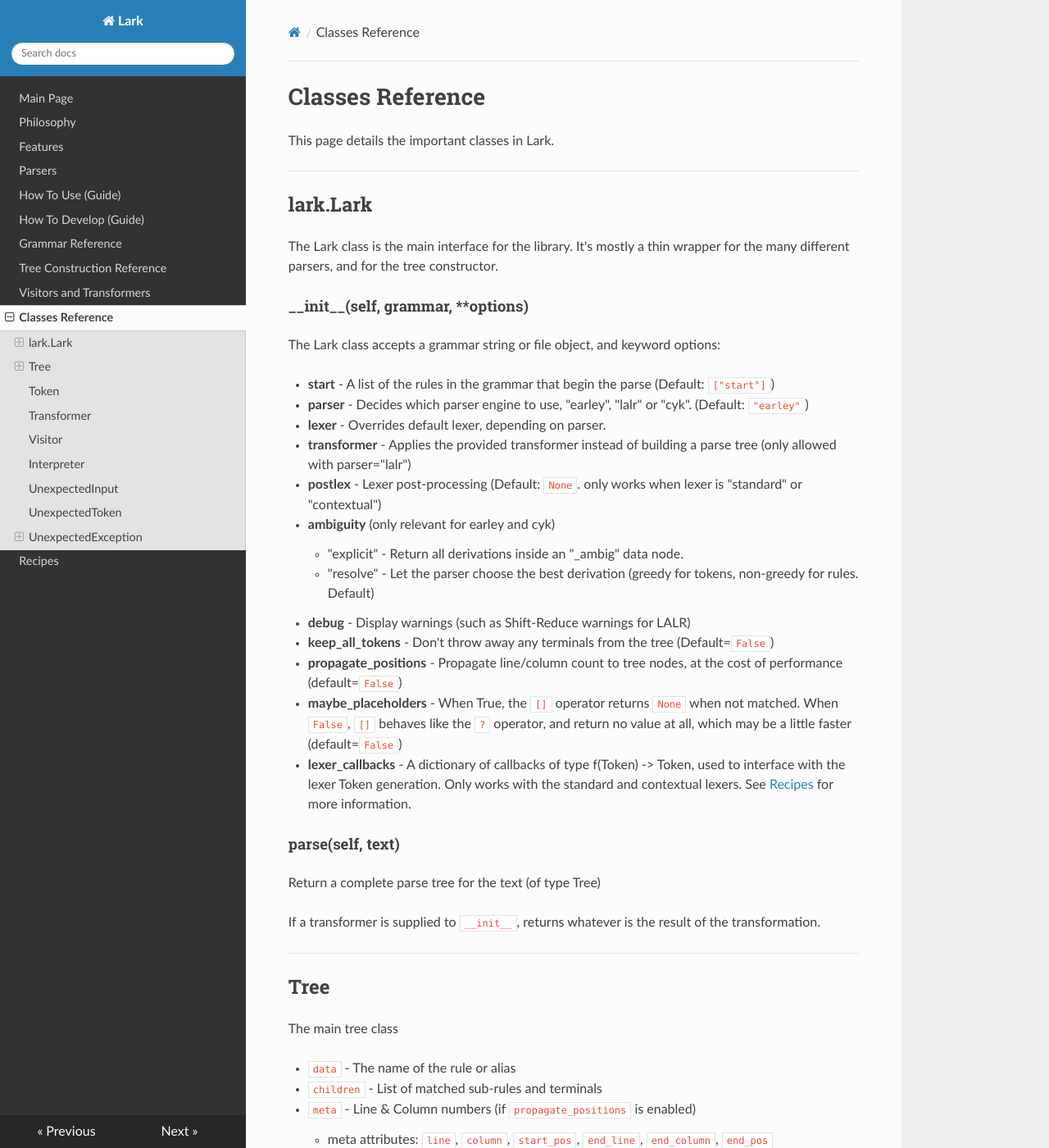
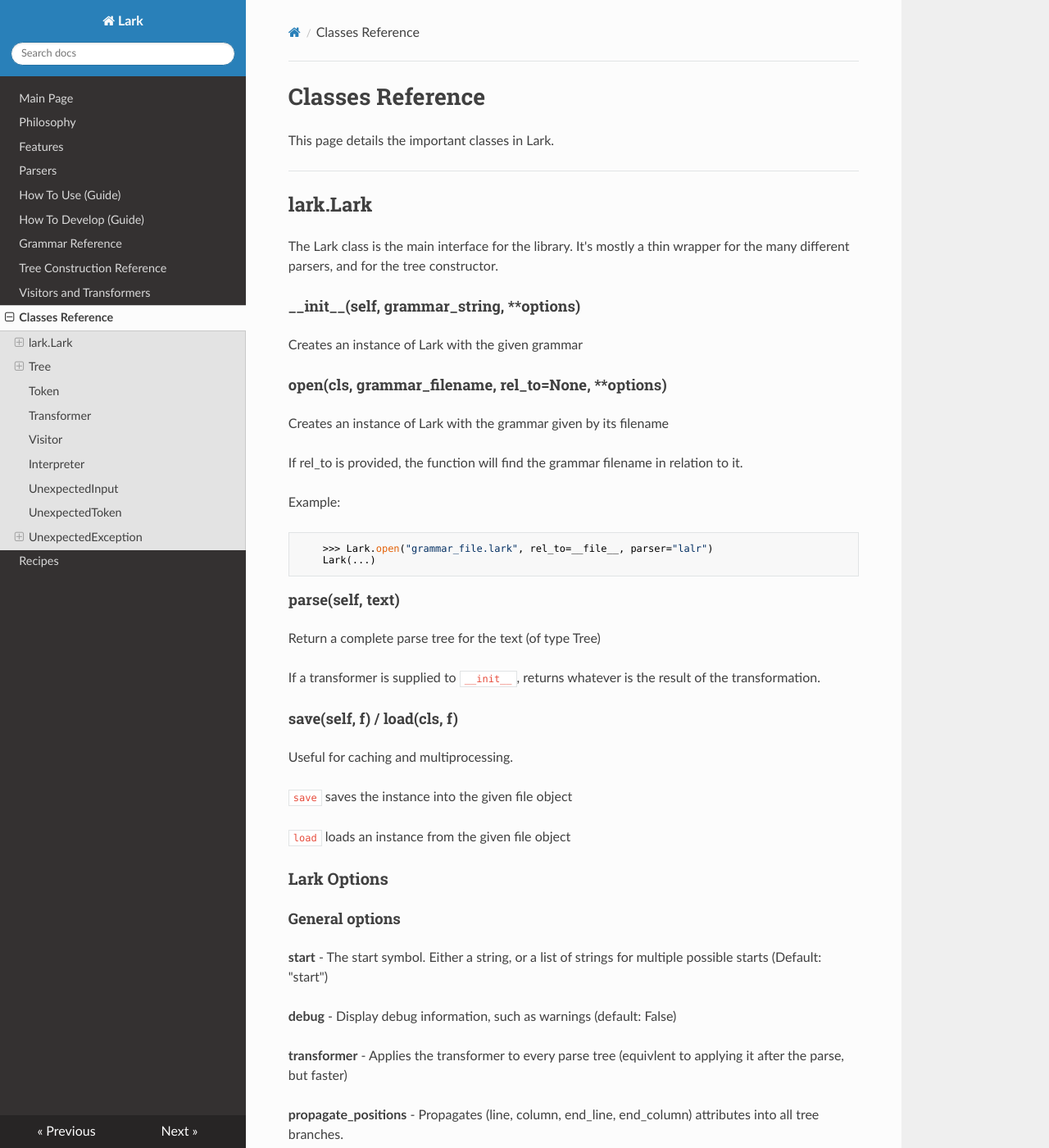
Before and after one commit to lark-parser/lark, an MkDocs documentation site: the page built from docs/classes.md, in a window 1280 px wide and 1400 px high. Shown: the whole window at 82% size. Built offline with MkDocs 1.6.1, drawn with Linux system fonts in a browser that asks for light colours; nearby versions of some CDN libraries; old or Windows-style settings are respelled for this version of MkDocs; some of the changed text lies outside the part shown.

Commit message:
Nicer and more correct documentation

````diff
--- a/docs/classes.md
+++ b/docs/classes.md
@@ -8,41 +8,86 @@
 
 The Lark class is the main interface for the library. It's mostly a thin wrapper for the many different parsers, and for the tree constructor.
 
-#### \_\_init\_\_(self, grammar, **options)
+#### \_\_init\_\_(self, grammar_string, **options)
 
-The Lark class accepts a grammar string or file object, and keyword options:
+Creates an instance of Lark with the given grammar
 
-* **start** - A list of the rules in the grammar that begin the parse (Default: `["start"]`)
+#### open(cls, grammar_filename, rel_to=None, **options)
 
-* **parser** - Decides which parser engine to use, "earley", "lalr" or "cyk". (Default: `"earley"`)
+Creates an instance of Lark with the grammar given by its filename
 
-* **lexer** - Overrides default lexer, depending on parser.
+If rel_to is provided, the function will find the grammar filename in relation to it.
 
-* **transformer** - Applies the provided transformer instead of building a parse tree (only allowed with parser="lalr")
+Example:
 
-* **postlex** - Lexer post-processing (Default: `None`. only works when lexer is "standard" or "contextual")
-
-* **ambiguity** (only relevant for earley and cyk)
-
-     * "explicit" - Return all derivations inside an "_ambig" data node.
-
-     * "resolve" - Let the parser choose the best derivation (greedy for tokens, non-greedy for rules. Default)
-
-* **debug** - Display warnings (such as Shift-Reduce warnings for LALR)
-
-* **keep_all_tokens** - Don't throw away any terminals from the tree (Default=`False`)
-
-* **propagate_positions** - Propagate line/column count to tree nodes, at the cost of performance (default=`False`)
-
-* **maybe_placeholders** - When True, the `[]` operator returns `None` when not matched. When `False`,  `[]` behaves like the `?` operator, and return no value at all, which may be a little faster (default=`False`)
-
-* **lexer_callbacks** - A dictionary of callbacks of type f(Token) -> Token, used to interface with the lexer Token generation. Only works with the standard and contextual lexers. See [Recipes](recipes.md) for more information.
+```python
+    >>> Lark.open("grammar_file.lark", rel_to=__file__, parser="lalr")
+    Lark(...)
+```
 
 #### parse(self, text)
 
 Return a complete parse tree for the text (of type Tree)
 
 If a transformer is supplied to `__init__`, returns whatever is the result of the transformation.
+
+
+#### save(self, f) / load(cls, f)
+
+Useful for caching and multiprocessing.
+
+`save` saves the instance into the given file object
+
+`load` loads an instance from the given file object
+
+####
+
+
+### Lark Options
+#### General options
+
+**start** - The start symbol. Either a string, or a list of strings for multiple possible starts (Default: "start")
+
+**debug** - Display debug information, such as warnings (default: False)
+
+**transformer** - Applies the transformer to every parse tree (equivlent to applying it after the parse, but faster)
+
+**propagate_positions** - Propagates (line, column, end_line, end_column) attributes into all tree branches.
+
+**maybe_placeholders** -
+- When True, the `[]` operator returns `None` when not matched.
+- When `False`,  `[]` behaves like the `?` operator, and returns no value at all.
+- (default=`False`. Recommended to set to `True`)
+
+**g_regex_flags** - Flags that are applied to all terminals (both regex and strings)
+
+**keep_all_tokens** - Prevent the tree builder from automagically removing "punctuation" tokens (default: False)
+
+**cache_grammar** - Cache the Lark grammar (Default: False)
+
+#### Algorithm
+
+**parser** - Decides which parser engine to use, "earley" or "lalr". (Default: "earley")
+            (there is also a "cyk" option for legacy)
+
+**lexer** - Decides whether or not to use a lexer stage
+
+- "auto" (default): Choose for me based on the parser
+- "standard": Use a standard lexer
+- "contextual": Stronger lexer (only works with parser="lalr")
+- "dynamic": Flexible and powerful (only with parser="earley")
+- "dynamic_complete": Same as dynamic, but tries *every* variation of tokenizing possible. (only with parser="earley")
+
+**ambiguity** - Decides how to handle ambiguity in the parse. Only relevant if parser="earley"
+- "resolve": The parser will automatically choose the simplest derivation (it chooses consistently: greedy for tokens, non-greedy for rules)
+- "explicit": The parser will return all derivations wrapped in "_ambig" tree nodes (i.e. a forest).
+
+#### Domain Specific
+
+- **postlex** - Lexer post-processing (Default: None) Only works with the standard and contextual lexers.
+- **priority** - How priorities should be evaluated - auto, none, normal, invert (Default: auto)
+- **lexer_callbacks** - Dictionary of callbacks for the lexer. May alter tokens during lexing. Use with caution.
+- **edit_terminals** - A callback
 
 ----
 
````
Also changed, not shown: 1 other file.
